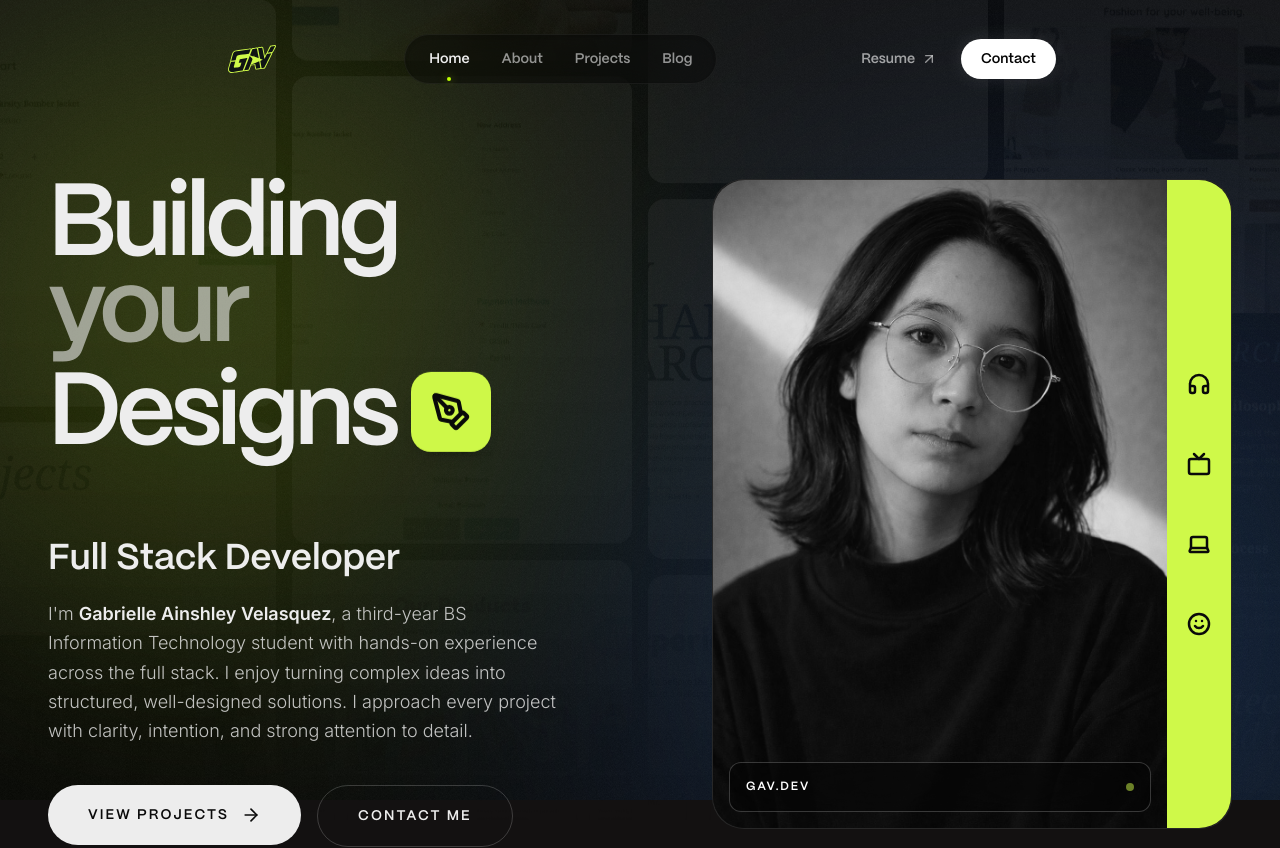
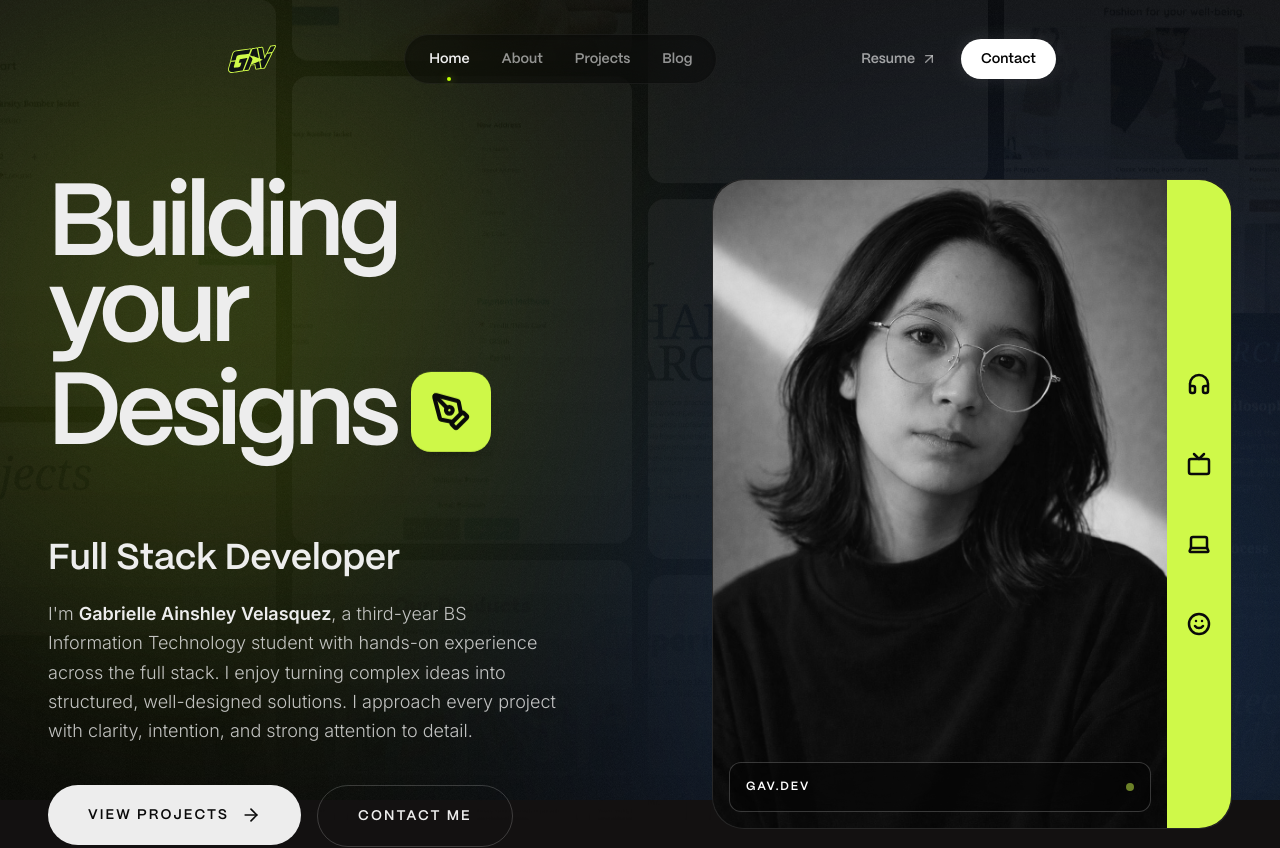
Before and after one commit to gabewebd/gav-dev, a Next.js app: page / in a window 1280 px wide. Shown: the top 848 px of the page. Built offline with nearby package versions, Linux system fonts and the light colour scheme; grey boxes are pictures that could not be loaded.

Commit message:
style: fix hero heading contrast for 'your' text

```diff
--- a/src/app/page.tsx
+++ b/src/app/page.tsx
@@ -547,7 +547,7 @@ export default function Home() {
               <h1 className="font-mori font-semibold text-[clamp(3rem,8vw,7rem)] leading-none tracking-tighter text-brand-white mb-7 sm:mb-10 lg:mb-12">
                 <span className="hero-line block text-brand-white pt-4 pb-2 -mb-6 md:-mb-8 lg:-mb-10">Building</span>
 
-                <span className="hero-line block text-muted pt-4 pb-2 -mb-4 md:-mb-6 lg:-mb-8">your</span>
+                <span className="hero-line block text-brand-white pt-4 pb-2 -mb-4 md:-mb-6 lg:-mb-8">your</span>
 
                 <span className="hero-line flex items-center gap-3 md:gap-4 overflow-visible py-4 -my-4">
 
```
